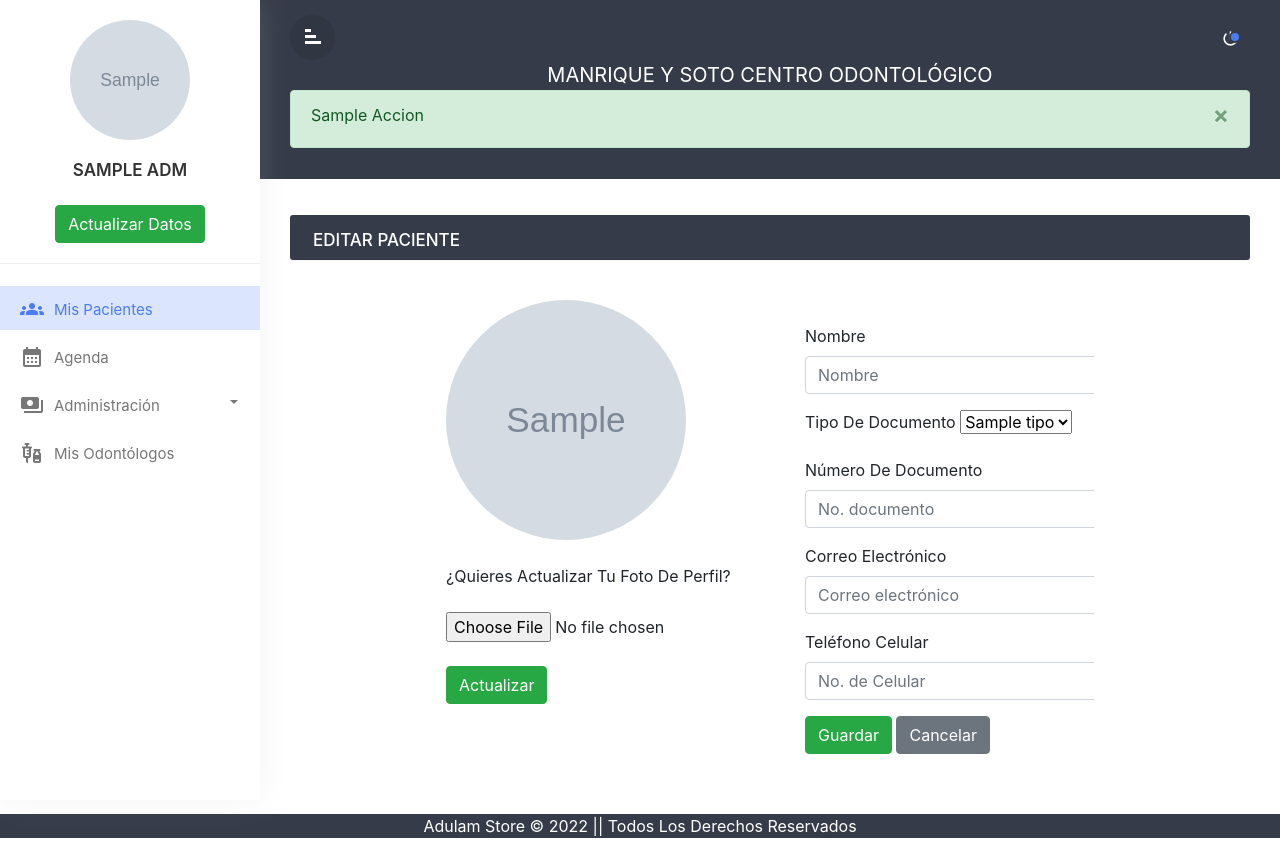
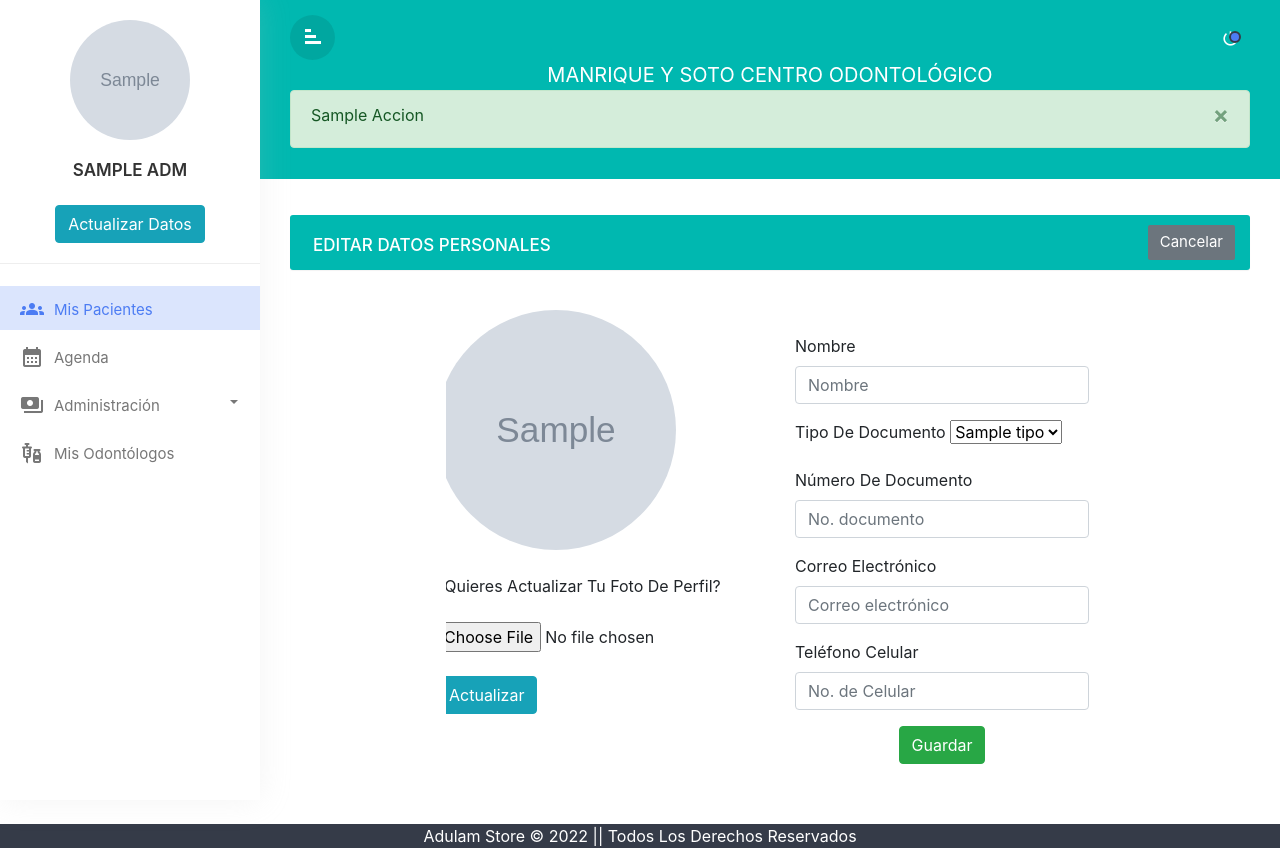
Before and after one commit to Perutty/DentalSoft, a Spring app: page /editadmin in a window 1280 px wide. Run offline with Thymeleaf, Linux system fonts and the light colour scheme; the template is opened without the code that fills it: most values are stand-ins (such as "Sample title", 1, 10 or a date in 2020); grey boxes marked "Sample" are stand-in pictures; data that the repository does not hold is empty.

Commit message:
Ajustes adicionales para mejorar el almacenamiento de archivos y la visualización de los mismos.

```diff
--- a/src/main/java/co/empresa/dentalsoft/DentalsoftApplication.java
+++ b/src/main/java/co/empresa/dentalsoft/DentalsoftApplication.java
@@ -1,11 +1,9 @@
 package co.empresa.dentalsoft;
 
-import java.io.File;
 
 import org.springframework.boot.SpringApplication;
 import org.springframework.boot.autoconfigure.SpringBootApplication;
 
-import co.empresa.dentalsoft.controller.PacienteController;
 
 @SpringBootApplication
 public class DentalsoftApplication {
--- a/src/main/java/co/empresa/dentalsoft/WebMvcConfig.java
+++ b/src/main/java/co/empresa/dentalsoft/WebMvcConfig.java
@@ -11,8 +11,10 @@
 	public void addResourceHandlers(ResourceHandlerRegistry registry) {
 		WebMvcConfigurer.super.addResourceHandlers(registry);
 
-		registry.addResourceHandler("/fotos/**").addResourceLocations("file:/C:/home/centos/");
+		registry.addResourceHandler("/fotos/**").addResourceLocations("file:/C:/home/centos/fotos/");
 	}
 
 
+
+
 }
--- a/src/main/java/co/empresa/dentalsoft/model/Paciente.java
+++ b/src/main/java/co/empresa/dentalsoft/model/Paciente.java
@@ -8,7 +8,6 @@
 import javax.persistence.Table;
 
 import org.springframework.format.annotation.DateTimeFormat;
-import org.springframework.format.annotation.DateTimeFormat.ISO;
 
 import lombok.Data;
 
--- a/src/main/resources/static/css/custom.css
+++ b/src/main/resources/static/css/custom.css
@@ -262,7 +262,7 @@
 		  z-index:9;
 		  position:relative;
 		  padding:15px 30px;
-		  background-color:#353b48;
+		  background-color: #00B8B0;
 	 }
 
 	 .xd-topbar{
@@ -325,7 +325,7 @@
 	   }
 
 	   .navbar{
-		   background-color:#353B48;
+		   background-color: #00B8B0;
 		   color:#fff;
 	   }
 
@@ -369,7 +369,7 @@
 	  }
 	  .navbar-nav > li > a{
 		  color:#fff;
-	  }
+	 }
 
 	  .navbar .notification{
 		  position:absolute;
@@ -488,7 +488,7 @@
 }
 
 	   .table-title{
-		   background:#353b48;
+		   background-color: #00B8B0;
 		   color:#fff;
 		   position:sticky;
 		   top:0;
@@ -703,10 +703,27 @@
 
 	      /*--table design end----*/
 
+.table-title .row{
+	display:flex;
+	justify-content: space-between;
+	align-items:center;
+}
+
+.table-title .row .but a{
+	font-size:15px;
+
+}
+
 .container-info{
 	display:flex;
+	justify-content:center;
 	margin: 0 auto;
 	overflow: hidden;
+}
+
+.container-info .but{
+	display:flex;
+	justify-content:center;
 }
 
 .container-foto{
--- a/src/main/resources/templates/editadmin.html
+++ b/src/main/resources/templates/editadmin.html
@@ -14,9 +14,9 @@
 	 	<div id="sidebar">
 	    <div class="sidebar-header">
 	 	   <div th:object="${adm}" style="display:grid;justify-content:center;align-items:center;text-align:center">
-	 	   		<img th:src="@{'/images/'+${adm.foto}}" style="margin: 0 auto; border-radius: 50%; width: 120px; height: 120px;"/>
+	 	   		<img th:src="@{'/fotos/'+${adm.foto}}" style="margin: 0 auto; border-radius: 50%; width: 120px; height: 120px;"/>
 		   		<h3><br><span th:text="${adm.nombre}"></span></h3><br>
-		   <a th:href="@{/admin/edit/{documento}(documento=${adm.documento})}" class="btn btn-success">Actualizar Datos</a>
+		   <a th:href="@{/admin/edit/{documento}(documento=${adm.documento})}" class="btn btn-info">Actualizar Datos</a>
 		   </div>
 		</div>
 		<ul class="list-unstyled component m-0">
@@ -101,7 +101,10 @@
 					   <div class="table-title">
 					     <div class="row">
 						     <div class="col-sm-6 p-0 flex justify-content-lg-start justify-content-center">
-							    <h2 class="ml-lg-2">EDITAR PACIENTE</h2>
+							    <h2 class="ml-lg-2">EDITAR DATOS PERSONALES</h2>
+							 </div>
+							 <div class="but">
+							    <a type="button" th:href="@{/admin/dashboard}" class="btn btn-secondary">Cancelar</a>
 							</div>
 					     </div>
 					   </div>
@@ -112,16 +115,16 @@
 					   </div>
 					</div>
 
-	<div class="container-info" th:object="${adm}"	>
+	<div class="container-info" th:object="${adm}">
 	   <div class="container-foto">
 	     <form th:action="@{/admin/editFoto}" method="post" enctype="multipart/form-data">
-		<img th:src="@{'/images/'+${adm.foto}}" style="margin: 0 auto;border-radius:50%; width:240px; height:240px"/><br><br>
+			<img th:src="@{'/fotos/'+${adm.foto}}" style="margin: 0 auto;border-radius:50%; width:240px; height:240px"/><br><br>
 			<div><span>¿Quieres actualizar tu foto de perfil?</span></div><br>
 			<input type="file" name="file" accept="image/*"/><br><br>
-		<button type="submit" class="btn btn-success">Actualizar</button>
+				<button type="submit" class="btn btn-info">Actualizar</button>
 		 </form>
 	    </div>
-    <div class="container col-md-6" style="display:grid;align-items:center">
+    <div class="container col-md-6">
 		<form th:action="@{/admin/editAdmin}" method="post">
 	<br>
 		<div class="form-group">
@@ -151,11 +154,13 @@
 		<div class="form-group">
 			<input name="password" type="hidden" th:field="*{password}" placeholder="Contraseña" class="form-control" required>
 		</div>
+		<div class="but">
 		<button type="submit" class="btn btn-success">Guardar</button>
-        <a type="button" th:href="@{/admin/dashboard}" class="btn btn-secondary">Cancelar</a>
+		</div>
 	</form>
    </div>
    </div>
+
    </div>
    </div>
    </div>
```
Also changed, not shown: src/main/java/co/empresa/dentalsoft/controller/PacienteController.java (+8 -4 lines), src/main/resources/templates/admindashboard.html (+4 -5 lines), src/main/resources/templates/editpaciente.html (+8 -5 lines). Lines whose indentation alone changed are shown as unchanged.
